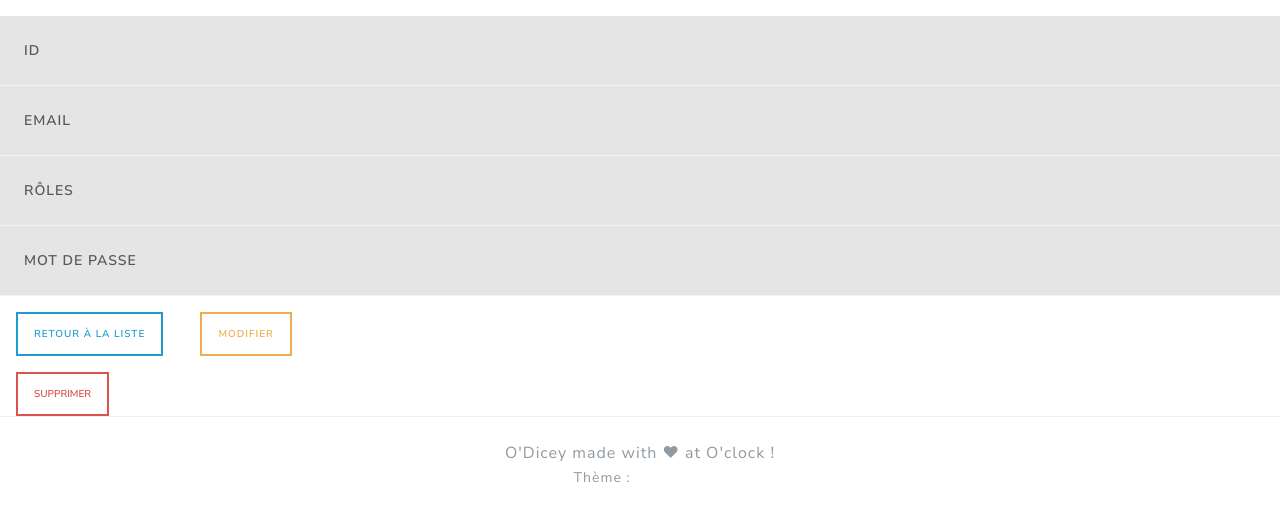
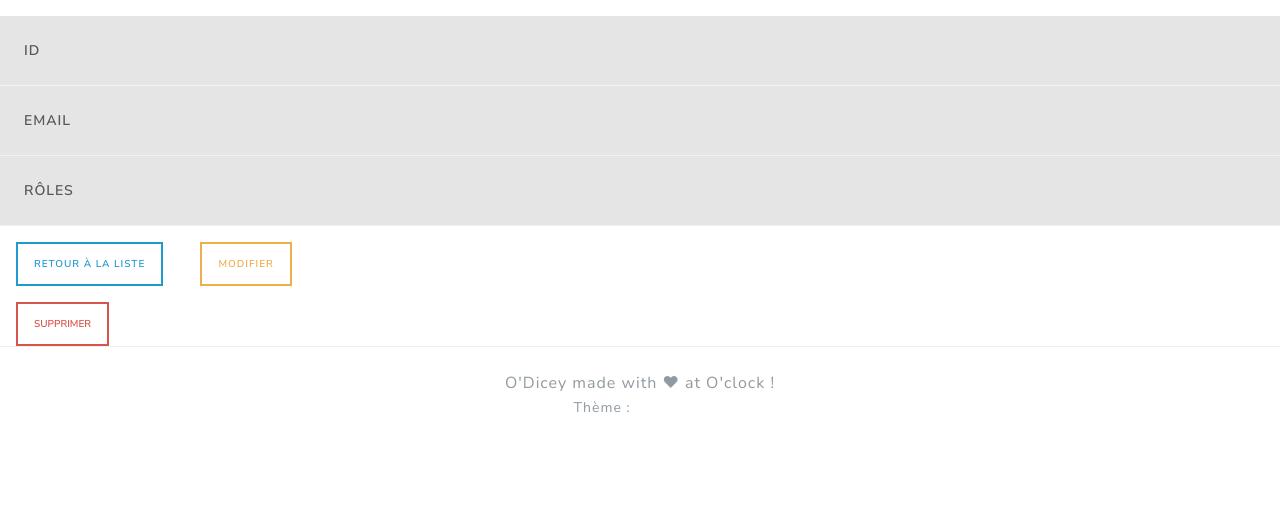
Before and after one commit to Syd-ny/O-dicey-back, a Symfony app: template templates/backoffice/user/show.html.twig in a window 1280 px wide. Shown: the part 96-617 px from the top of the page. Run offline with Twig, Linux system fonts and the light colour scheme; the template is opened without the code that fills it, so the values that code supplies are empty; some libraries are stand-ins or nearby versions.

Commit message:
Add delete path for Mode delete form + remove password field for User show

```diff
--- a/templates/backoffice/mode/show.html.twig
+++ b/templates/backoffice/mode/show.html.twig
@@ -43,7 +43,7 @@
     <a href="{{ path('app_backoffice_mode_list') }}" class="btn btn-sm btn-outline-info mx-3">Retour à la liste</a>
 
     <a href="{{ path('app_backoffice_mode_edit', {'id': mode.id}) }}" class="btn btn-sm btn-outline-warning mx-3">Modifier</a>
-    <form method="post" action="" onsubmit="return confirm('Êtes-vous sûr de vouloir supprimer ce mode de jeu ?');">
+    <form method="post" action="{{ path('app_backoffice_mode_delete', {'id': mode.id}) }}" onsubmit="return confirm('Êtes-vous sûr de vouloir supprimer ce mode de jeu ?');">
         <input type="hidden" name="_token" value="{{ csrf_token('delete' ~ mode.id) }}">
         <button class="btn btn-sm btn-outline-danger mx-3 mt-2">Supprimer</button>
     </form>
--- a/templates/backoffice/user/show.html.twig
+++ b/templates/backoffice/user/show.html.twig
@@ -18,10 +18,6 @@
             <tr class="table-active">
                 <th scope="col">Rôles</th>
                 <td>{{ user.roles ? user.roles|json_encode : '' }}</td>
-            </tr>
-            <tr class="table-active">
-                <th scope="col">Mot de passe</th>
-                <td>{{ user.password }}</td>
             </tr>
             {% if (user.picture != null) %}
 
```
